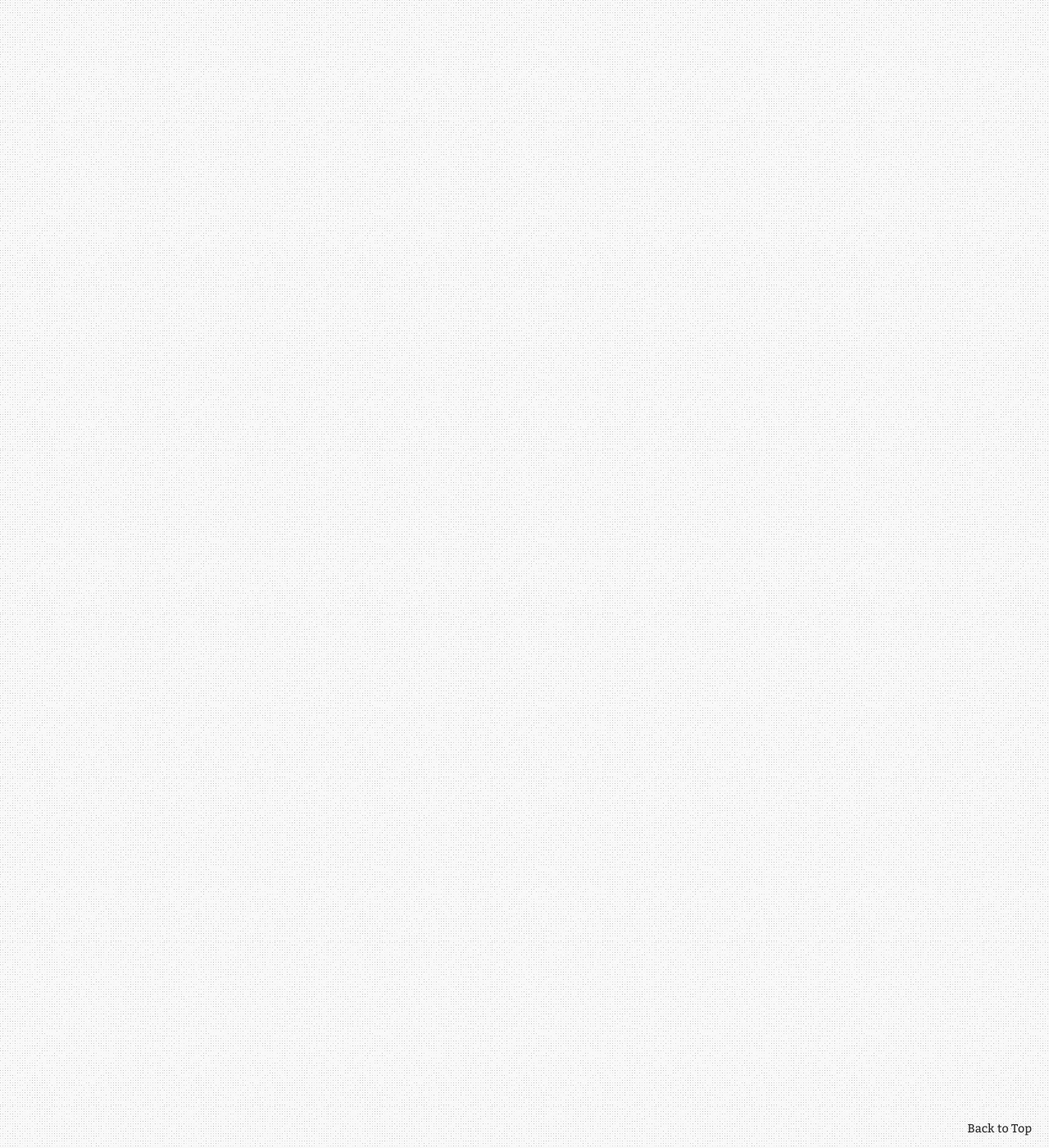
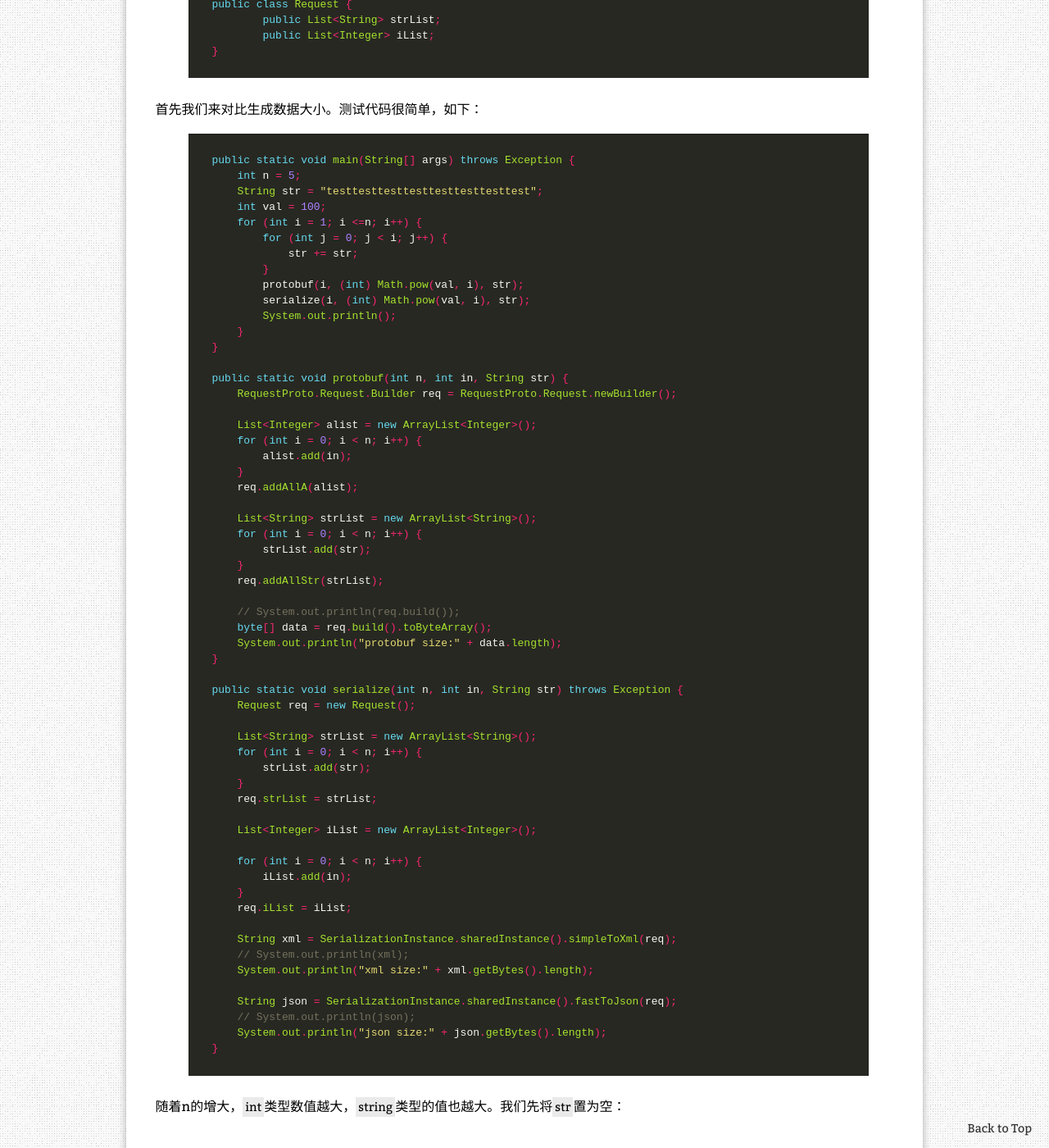
Before and after one commit to zhanjindong/zhanjindong.github.io, a Jekyll site: the page built from _posts/2015-03-15-google-protocol-buffers-java-tutorial.md, in a window 1280 px wide and 1400 px high, scrolled down 11251 px. Shown: the whole window at 82% size. Built offline with Jekyll 4.4.1, drawn with Linux system fonts in a browser that asks for light colours; nearby versions of some CDN libraries; comment, search, counter and statistics services are not loaded; a style sheet for code colours, icons or effects is not loaded; some of the changed text lies outside the part shown; grey boxes are pictures that could not be loaded.

Commit message:
补充内容

```diff
--- a/_posts/2015-03-15-google-protocol-buffers-java-tutorial.md
+++ b/_posts/2015-03-15-google-protocol-buffers-java-tutorial.md
@@ -468,6 +468,121 @@
 （图片转自[http://www.cnblogs.com/shitouer/archive/2013/04/12/google-protocol-buffers-encoding.html][5]）
 
 
+## 对比XML 和 JSON
+{: #vs-xml-and-json}
+
+
+### 数据大小
+{: #data-size}
+
+我们来简单对比下`Protocol Buffer`和`XML`、`JSON`。
+
+**.proto**
+
+{% highlight Java %}
+message Request {
+  repeated string str = 1;
+  repeated int32 a = 2;
+}
+{% endhighlight %}
+
+
+**JavaBean**
+
+{% highlight Java %}
+public class Request {
+	public List<String> strList;
+	public List<Integer> iList;
+}
+{% endhighlight %}
+
+首先我们来对比生成数据大小。测试代码很简单，如下：
+
+{% highlight Java %}
+public static void main(String[] args) throws Exception {
+    int n = 5;
+    String str = "testtesttesttesttesttesttesttest";
+    int val = 100;
+    for (int i = 1; i <=n; i++) {
+        for (int j = 0; j < i; j++) {
+            str += str;
+        }
+        protobuf(i, (int) Math.pow(val, i), str);
+        serialize(i, (int) Math.pow(val, i), str);
+        System.out.println();
+    }
+}
+
+public static void protobuf(int n, int in, String str) {
+    RequestProto.Request.Builder req = RequestProto.Request.newBuilder();
+
+    List<Integer> alist = new ArrayList<Integer>();
+    for (int i = 0; i < n; i++) {
+        alist.add(in);
+    }
+    req.addAllA(alist);
+
+    List<String> strList = new ArrayList<String>();
+    for (int i = 0; i < n; i++) {
+        strList.add(str);
+    }
+    req.addAllStr(strList);
+
+    // System.out.println(req.build());
+    byte[] data = req.build().toByteArray();
+    System.out.println("protobuf size:" + data.length);
+}
+
+public static void serialize(int n, int in, String str) throws Exception {
+    Request req = new Request();
+
+    List<String> strList = new ArrayList<String>();
+    for (int i = 0; i < n; i++) {
+        strList.add(str);
+    }
+    req.strList = strList;
+
+    List<Integer> iList = new ArrayList<Integer>();
+
+    for (int i = 0; i < n; i++) {
+        iList.add(in);
+    }
+    req.iList = iList;
+
+    String xml = SerializationInstance.sharedInstance().simpleToXml(req);
+    // System.out.println(xml);
+    System.out.println("xml size:" + xml.getBytes().length);
+
+    String json = SerializationInstance.sharedInstance().fastToJson(req);
+    // System.out.println(json);
+    System.out.println("json size:" + json.getBytes().length);
+}
+{% endhighlight %}
+
+
+随着n的增大，`int`类型数值越大，`string`类型的值也越大。我们先将`str`置为空：
+
+<a class="post-image" href="/assets/images/posts/protobuf-int-size.png">
+<img itemprop="image" data-src="/assets/images/posts/protobuf-int-size.png" src="/assets/js/unveil/loader.gif" alt="protobuf-int-size.png" />
+</a>
+
+还原str值，将`val`置为1：
+
+<a class="post-image" href="/assets/images/posts/protobuf-string-size.png">
+<img itemprop="image" data-src="/assets/images/posts/protobuf-string-size.png" src="/assets/js/unveil/loader.gif" alt="protobuf-string-size.png" />
+</a>
+
+可以看到对于int型的字段`protobuf`比`xml`和`json`的都要小不少，尤其是xml，这得益于它的`Varint`编码。对于string类型的话，随着字符串内容越多，
+三者之间基本就没有差距了。
+
+
+### 序列化性能
+{: #serialization-perf}
+
+
+
+### 解析性能
+{: #parsing-perf}
 
 
 [1]: http://jindong.io/assets/downloads/protoc.exe
```
